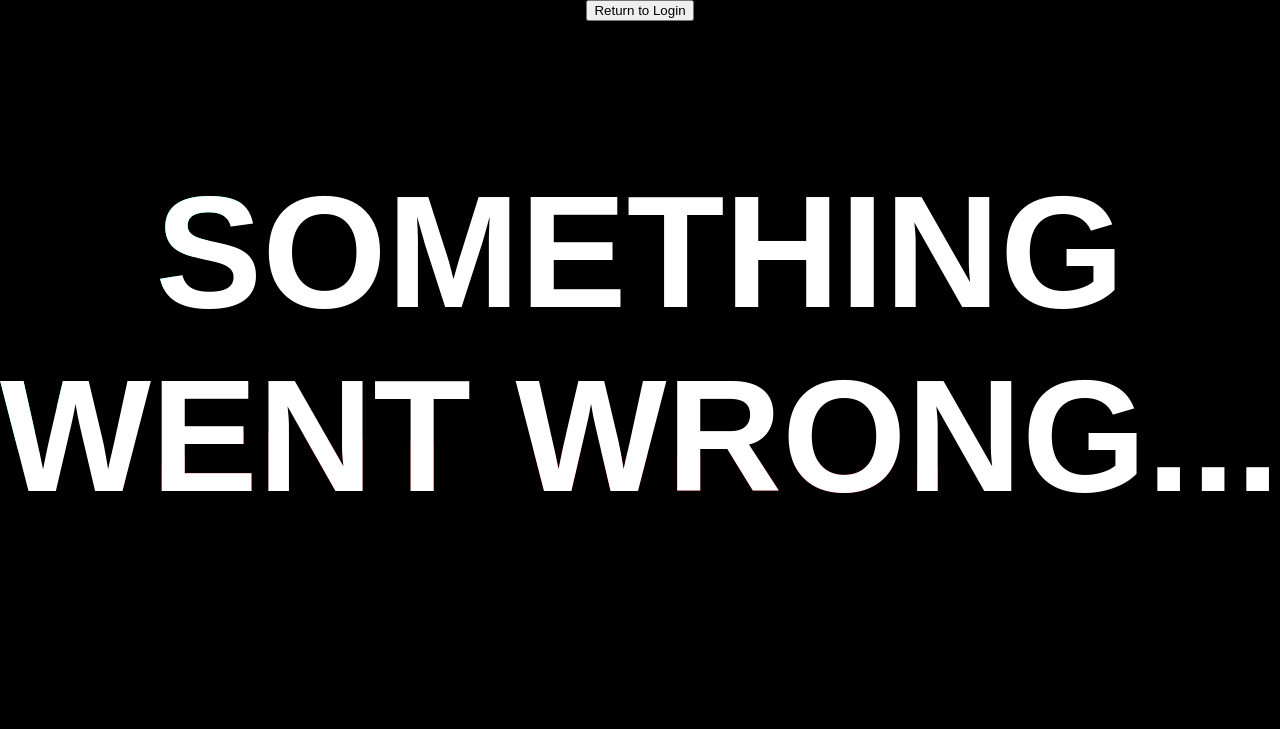
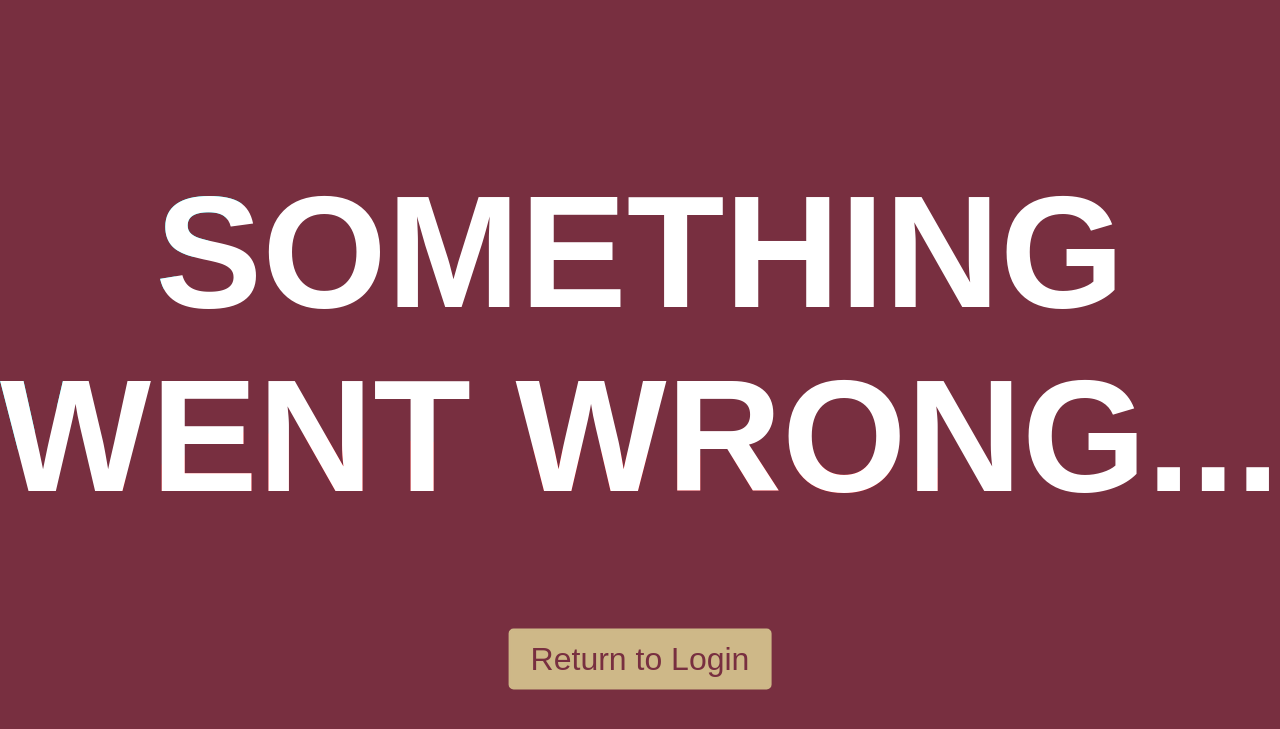
Before and after one commit to Yoti72/AskANole, a Flask app: template templates/Error.html in a window 1280 px wide. Shown: the top 729 px of the page. Run offline with Flask 3, Linux system fonts and the light colour scheme; the template is opened without the code that fills it, so the values that code supplies are empty.

Commit message:
Update styles and add return button

```diff
--- a/static/ErrorIVstyle.css
+++ b/static/ErrorIVstyle.css
@@ -1,7 +1,8 @@
+/*  */
 body {
 	margin: 0;
 	padding: 0;
-	background: #000;
+	background: #782F40;
 	font-family: sans-serif;
 	text-align: center;
 	overflow-x: hidden
@@ -126,3 +127,24 @@ p:nth-child(3) {
 		clip-path: polygon(11% 23%, 22% 50%, 10% 30%, 10% 3%);
 	}
 }
+
+.return-btn {
+	position: absolute;
+	bottom: 10%;
+	left: 50%;
+	transform: translate(-50%, -50%);
+	text-decoration: dashed;
+	color: #782F40;
+	font-size: 2em;
+	border: 2px solid #CEB888;
+	padding: 10px 20px;
+	border-radius: 5px;
+	transition: 0.5s;
+	background-color: #CEB888;
+	cursor: pointer;
+}
+
+.return-btn:hover {
+	background-color: #782F40;
+	color: #CEB888;
+}
--- a/templates/Error.html
+++ b/templates/Error.html
@@ -1,5 +1,4 @@
 <!-- Iska -->
-
 
 <!DOCTYPE html>
 <html lang="en">
@@ -7,7 +6,7 @@
 	<head>
 		<meta charset="UTF-8">
 		<meta name="viewport" content="width=device-width, initial-scale=1.0" />
-		<title>Page not found</title>
+		<title>Error</title>
 		<link rel="stylesheet" href="/static/ErrorIVstyle.css">
 	</head>
 
@@ -16,10 +15,8 @@
 			<p>Something went wrong...</p>
 			<p>Something went wrong...</p>
 			<p>Something went wrong...</p>
+			<a href="/"><button class="return-btn">Return to Login</button></a>
 		</div>
-
-		<a href="/"><button>Return to Login</button></a>
-
 	</body>
 
 </html>
--- a/templates/NoMatchingUser.html
+++ b/templates/NoMatchingUser.html
@@ -6,7 +6,9 @@
 
     <head>
         <meta charset="UTF-8">
+        <meta name="viewport" content="width=device-width, initial-scale=1" />
         <title>No Matching User Screen</title>
+        <link rel="stylesheet" href="/static/NoMatchingUserIVstyle.css">
     </head>
 
     <body>
--- a/templates/SignUp.html
+++ b/templates/SignUp.html
@@ -1,5 +1,4 @@
 <!-- Iska -->
-
 
 <!DOCTYPE html>
 <html lang="en">
@@ -9,14 +8,12 @@
         <meta name="viewport" content="width=device-width, initial-scale=1.0" />
         <title>SignUp Screen</title>
         <link rel="stylesheet" href="/static/SignupIVstyle.css" />
-
     </head>
 
     <body>
         <div class="outer-border">
             <div class="mid-border">
                 <div class="inner-border">
-
                     <!-- Keep Type Values -->
                     <div class="logo"><img src="/static/Ask-A-Nole-Logo.png" />
                     </div>
@@ -51,7 +48,6 @@
                             <input type="password" id="confirmPassword" name="ConfirmPassword"
                                 placeholder="Confirm Password" />
                         </div>
-
                         <!-- SignUp Button -->
                         <button class="signup-btn" type="submit" value="Submit">Sign Up</button>
                     </div>
```
Also changed, not shown: templates/MainPage.html (+2 -9 lines).
